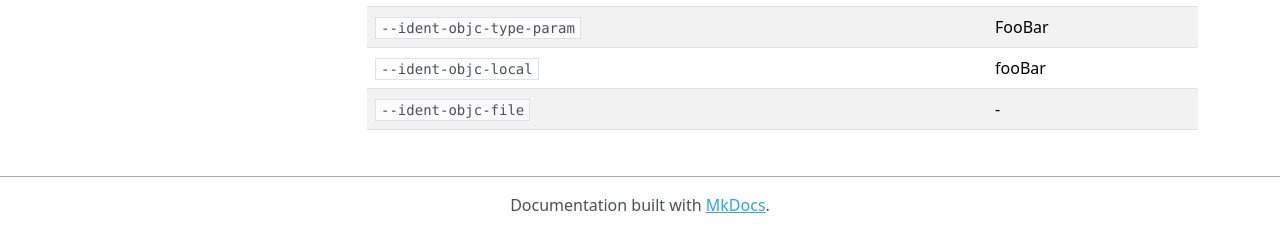
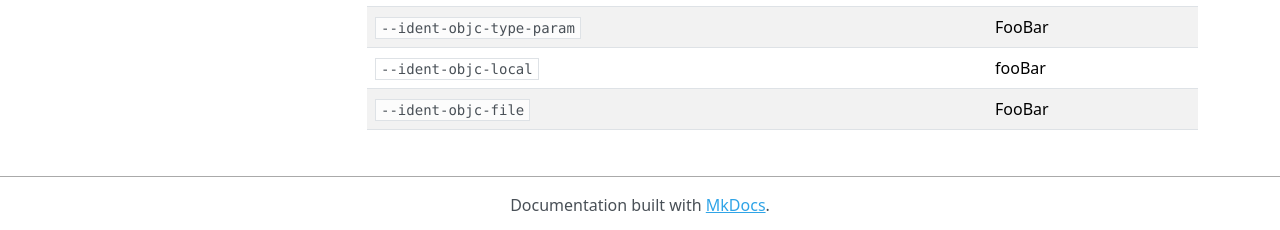
Before and after one commit to cross-language-cpp/djinni-generator, an MkDocs documentation site: the page built from docs/cli-usage.md, in a window 1280 px wide and 900 px high, scrolled down 6719 px. Shown: the part 667-897 px from the top of the window. Built offline with MkDocs 1.6.1, drawn with Linux system fonts in a browser that asks for light colours; nearby versions of some CDN libraries.

Commit message:
Update docs/cli-usage.md
Co-authored-by: Leandro Freitas <freitass@gmail.com>

```diff
--- a/docs/cli-usage.md
+++ b/docs/cli-usage.md
@@ -228,4 +228,4 @@ The best way to find out how that works is playing around with different values
 | `--ident-objc-type` | FooBar |
 | `--ident-objc-type-param` | FooBar |
 | `--ident-objc-local` | fooBar |
-| `--ident-objc-file` | - |
+| `--ident-objc-file` | FooBar |
```
